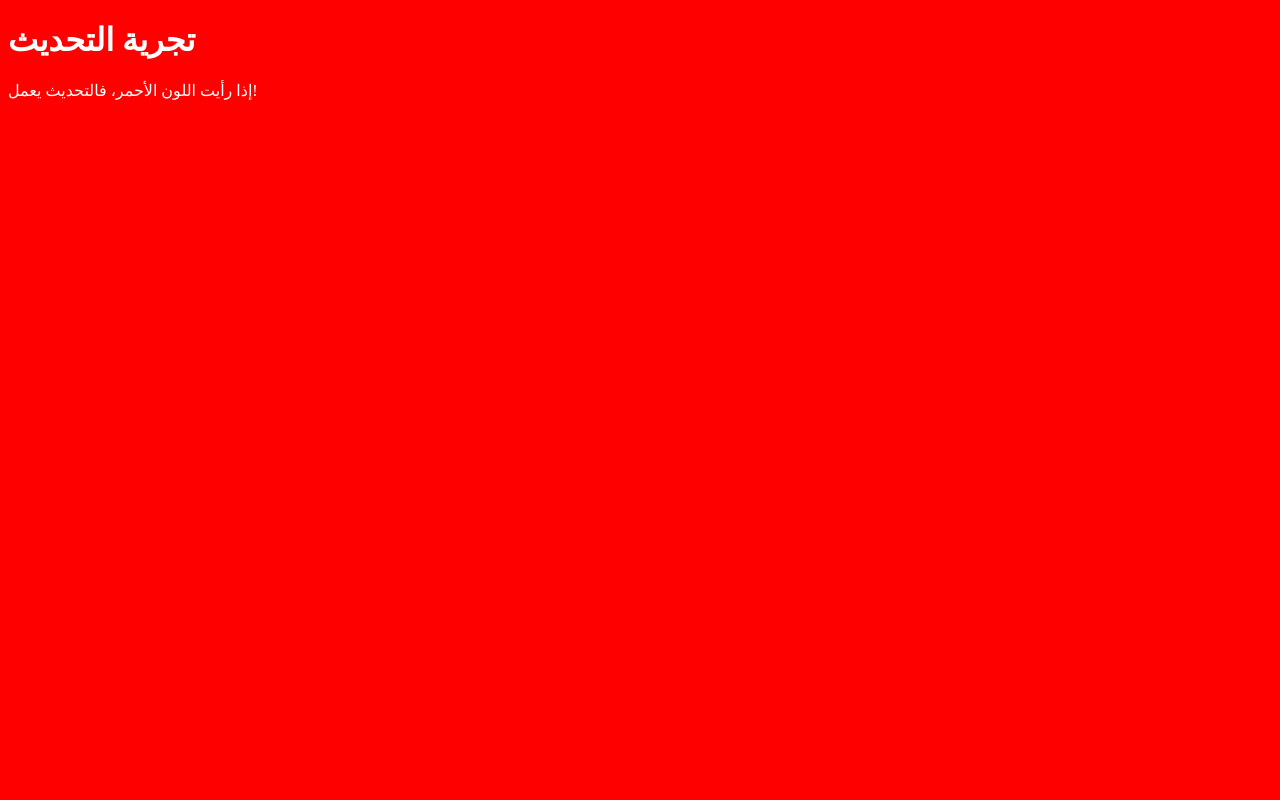
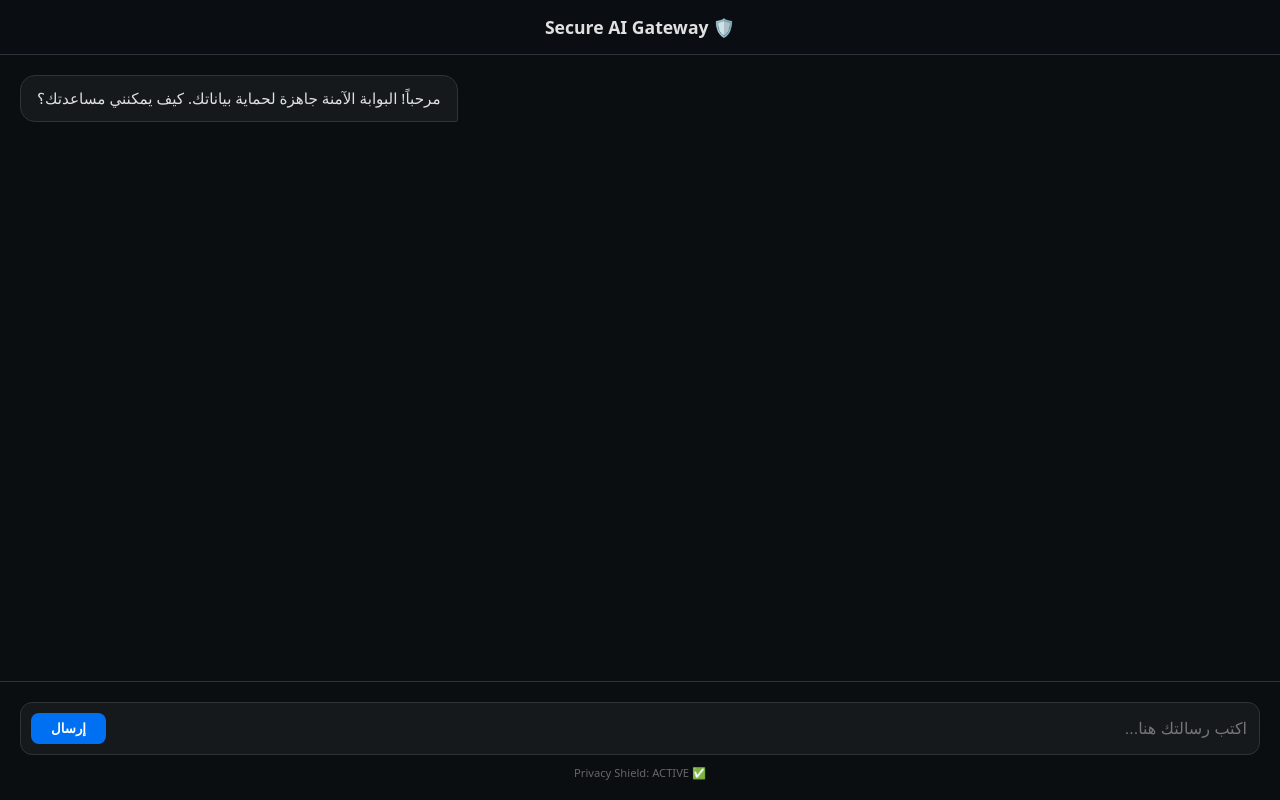
Before and after one commit to ghazghazibahaeddin-arch/clean-ai-project, a website: page index.html in a window 1280 px wide. Drawn offline with Linux system fonts and the light colour scheme.

Commit message:
Update index.html

```diff
--- a/index.html
+++ b/index.html
@@ -1,7 +1,167 @@
 <!DOCTYPE html>
-<html>
-<body style="background: red; color: white;">
-    <h1>تجرية التحديث</h1>
-    <p>إذا رأيت اللون الأحمر، فالتحديث يعمل!</p>
+<html lang="ar" dir="rtl">
+<head>
+    <meta charset="UTF-8">
+    <meta name="viewport" content="width=device-width, initial-scale=1.0">
+    <title>🛡️ Secure AI Gateway</title>
+    <style>
+        :root {
+            --bg: #0b0e11;
+            --card: #15191c;
+            --primary: #0070f3;
+            --border: #2d3339;
+        }
+
+        body {
+            font-family: system-ui, -apple-system, sans-serif;
+            background-color: var(--bg);
+            color: #e0e0e0;
+            margin: 0;
+            display: flex;
+            flex-direction: column;
+            height: 100vh;
+        }
+
+        header {
+            padding: 15px;
+            text-align: center;
+            border-bottom: 1px solid var(--border);
+            background: rgba(11, 14, 17, 0.9);
+        }
+
+        #chat-container {
+            flex: 1;
+            overflow-y: auto;
+            padding: 20px;
+            display: flex;
+            flex-direction: column;
+            gap: 15px;
+        }
+
+        /* تصميم فقاعات الدردشة */
+        .msg {
+            max-width: 80%;
+            padding: 12px 16px;
+            border-radius: 15px;
+            font-size: 0.95rem;
+            line-height: 1.4;
+        }
+
+        .user-msg {
+            align-self: flex-start; /* لليسار في الواجهة العربية */
+            background: var(--primary);
+            color: white;
+            border-bottom-left-radius: 2px;
+        }
+
+        .ai-msg {
+            align-self: flex-end; /* لليمين */
+            background: var(--card);
+            border: 1px solid var(--border);
+            border-bottom-right-radius: 2px;
+        }
+
+        .input-wrapper {
+            padding: 20px;
+            border-top: 1px solid var(--border);
+        }
+
+        .input-box {
+            display: flex;
+            gap: 10px;
+            background: var(--card);
+            padding: 10px;
+            border-radius: 12px;
+            border: 1px solid var(--border);
+        }
+
+        input {
+            flex: 1;
+            background: transparent;
+            border: none;
+            color: white;
+            outline: none;
+            font-size: 1rem;
+        }
+
+        button {
+            background: var(--primary);
+            color: white;
+            border: none;
+            padding: 8px 20px;
+            border-radius: 8px;
+            cursor: pointer;
+            font-weight: bold;
+        }
+
+        #status {
+            text-align: center;
+            font-size: 0.7rem;
+            color: #666;
+            margin-top: 10px;
+        }
+    </style>
+</head>
+<body>
+
+    <header>
+        <h2 style="margin:0; font-size: 1.1rem;">🛡️ Secure AI Gateway</h2>
+    </header>
+
+    <div id="chat-container">
+        <div class="msg ai-msg">مرحباً! البوابة الآمنة جاهزة لحماية بياناتك. كيف يمكنني مساعدتك؟</div>
+    </div>
+
+    <div class="input-wrapper">
+        <div class="input-box">
+            <input type="text" id="user-input" placeholder="اكتب رسالتك هنا..." onkeypress="if(event.key === 'Enter') sendMessage()">
+            <button onclick="sendMessage()">إرسال</button>
+        </div>
+        <div id="status">✅ Privacy Shield: ACTIVE</div>
+    </div>
+
+    <script>
+        async function sendMessage() {
+            const input = document.getElementById('user-input');
+            const chat = document.getElementById('chat-container');
+            const status = document.getElementById('status');
+            const prompt = input.value.trim();
+
+            if (!prompt) return;
+
+            // إضافة رسالة المستخدم
+            const userDiv = document.createElement('div');
+            userDiv.className = 'msg user-msg';
+            userDiv.innerText = prompt;
+            chat.appendChild(userDiv);
+
+            input.value = "";
+            status.innerText = "⏳ جاري التشفير والمعالجة...";
+            chat.scrollTop = chat.scrollHeight;
+
+            try {
+                const response = await fetch('/api/chat', {
+                    method: 'POST',
+                    headers: { 'Content-Type': 'application/json' },
+                    body: JSON.stringify({ prompt: prompt })
+                });
+
+                const data = await response.json();
+
+                if (response.ok) {
+                    const aiDiv = document.createElement('div');
+                    aiDiv.className = 'msg ai-msg';
+                    aiDiv.innerText = data.reply;
+                    chat.appendChild(aiDiv);
+                    status.innerText = "✅ Session Secured";
+                } else {
+                    status.innerText = "❌ خطأ في النظام";
+                }
+            } catch (e) {
+                status.innerText = "❌ فشل الاتصال";
+            }
+            chat.scrollTop = chat.scrollHeight;
+        }
+    </script>
 </body>
 </html>
```
